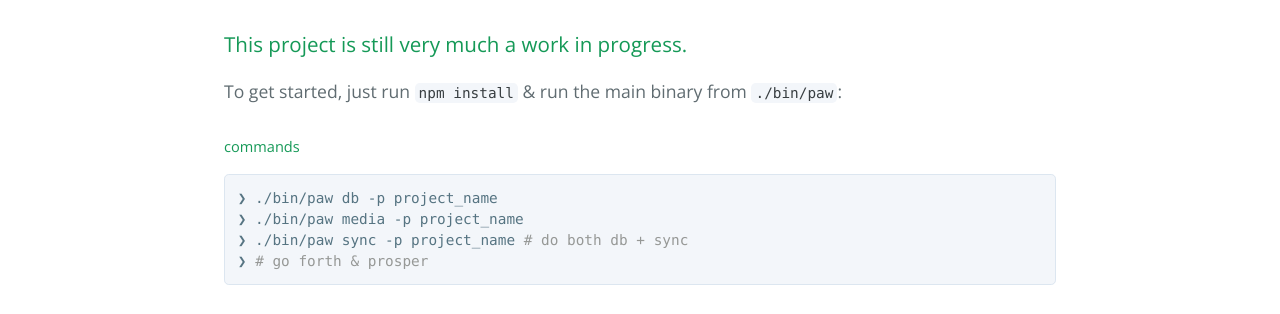
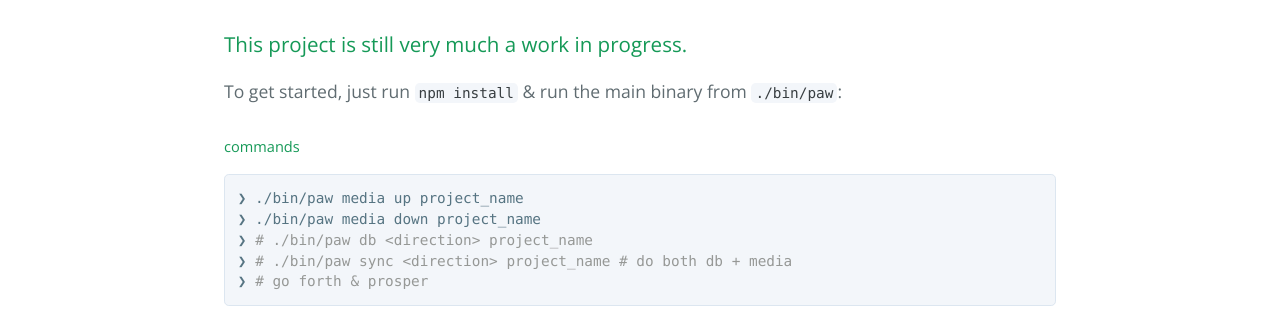
Before and after one commit to rogeruiz/pantheon-workflow, a plain HTML site: page index.html in a window 1280 px wide. Shown: the part 567-881 px from the top of the page. Drawn offline with nearby package versions, Linux system fonts and the light colour scheme.

```diff
--- a/index.html
+++ b/index.html
@@ -32,9 +32,10 @@
 <h5>
 <a id="commands" class="anchor" href="#commands" aria-hidden="true"><span class="octicon octicon-link"></span></a>commands</h5>
 
-<div class="highlight highlight-sh"><pre>❯ ./bin/paw db -p project_name
-❯ ./bin/paw media -p project_name
-❯ ./bin/paw sync -p project_name <span class="pl-c"># do both db + sync</span>
+<div class="highlight highlight-sh"><pre>❯ ./bin/paw media up project_name
+❯ ./bin/paw media down project_name
+❯ <span class="pl-c"># ./bin/paw db &lt;direction&gt; project_name</span>
+❯ <span class="pl-c"># ./bin/paw sync &lt;direction&gt; project_name # do both db + media</span>
 ❯ <span class="pl-c"># go forth &amp; prosper</span></pre></div>
 
 <h5>
@@ -50,6 +51,8 @@
     <span class="pl-s"><span class="pl-pds">"</span>root<span class="pl-pds">"</span></span>: <span class="pl-s"><span class="pl-pds">"</span>$HOME/Developer/vvv/www/project_name/htdocs/<span class="pl-pds">"</span></span>
   }
 }</pre></div>
+
+<p>Try putting a Pantheon project into the local .pantheonrc file and run <code>./bin/paw media &lt;direction&gt; &lt;project&gt;</code>.</p>
 
       <footer class="site-footer">
         <span class="site-footer-owner"><a href="https://github.com/rogeruiz/pantheon-workflow">Pantheon Automation Workflow</a> is maintained by <a href="https://github.com/rogeruiz">rogeruiz</a>.</span>
```
Also changed, not shown: params.json (+1 -1 lines).
